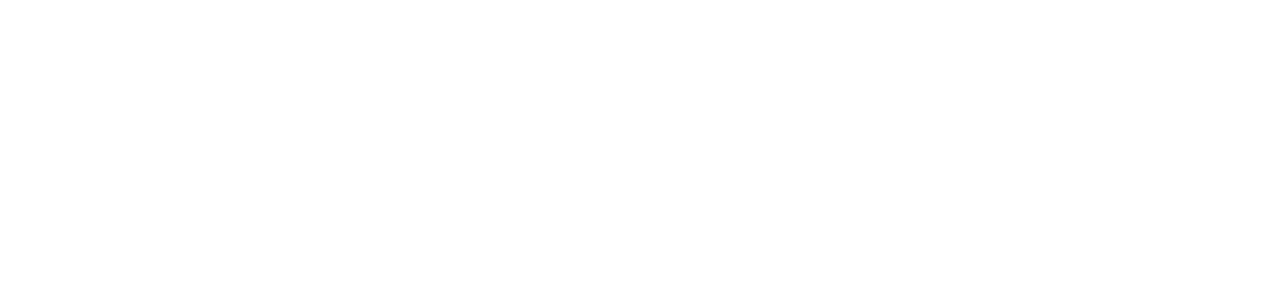
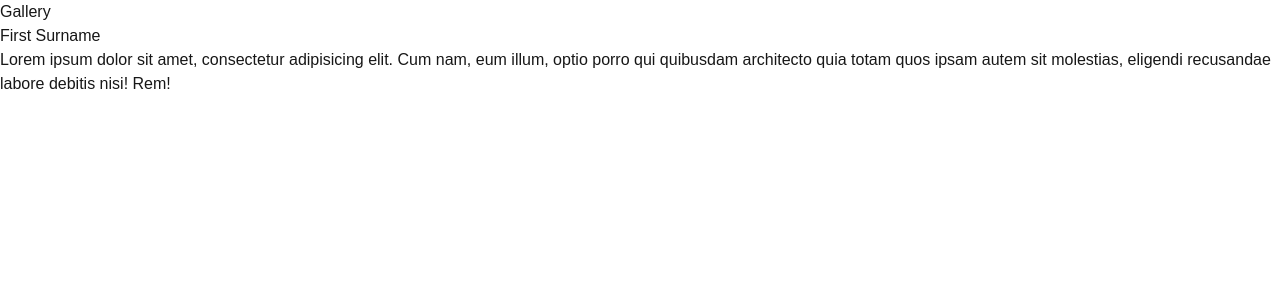
Before and after one commit to tanermaddocks/professional-portfolio, a Next.js app: page / in a window 1280 px wide. Shown: the top 300 px of the page. Built offline with nearby package versions, Linux system fonts and the light colour scheme.

Commit message:
feat: Basic sections added to root page.

```diff
--- a/app/page.tsx
+++ b/app/page.tsx
@@ -3,7 +3,16 @@
 export default function Home() {
   return (
     <main>
-
+      <section>Gallery</section>
+      <section>
+        <h1> First Surname </h1>
+        <p>
+          Lorem ipsum dolor sit amet, consectetur adipisicing elit. Cum nam, eum
+          illum, optio porro qui quibusdam architecto quia totam quos ipsam
+          autem sit molestias, eligendi recusandae labore debitis nisi! Rem!
+        </p>
+      </section>
+      {/* <ContactForm /> */}
     </main>
   );
 }
```
